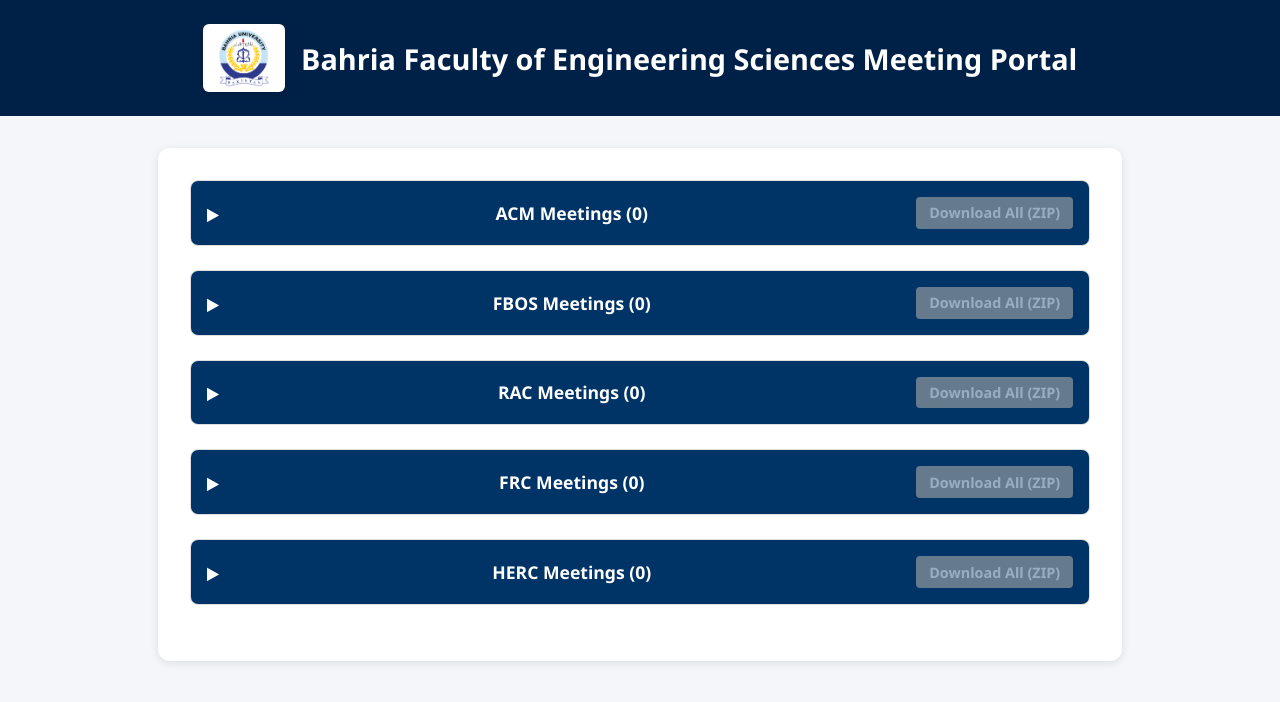
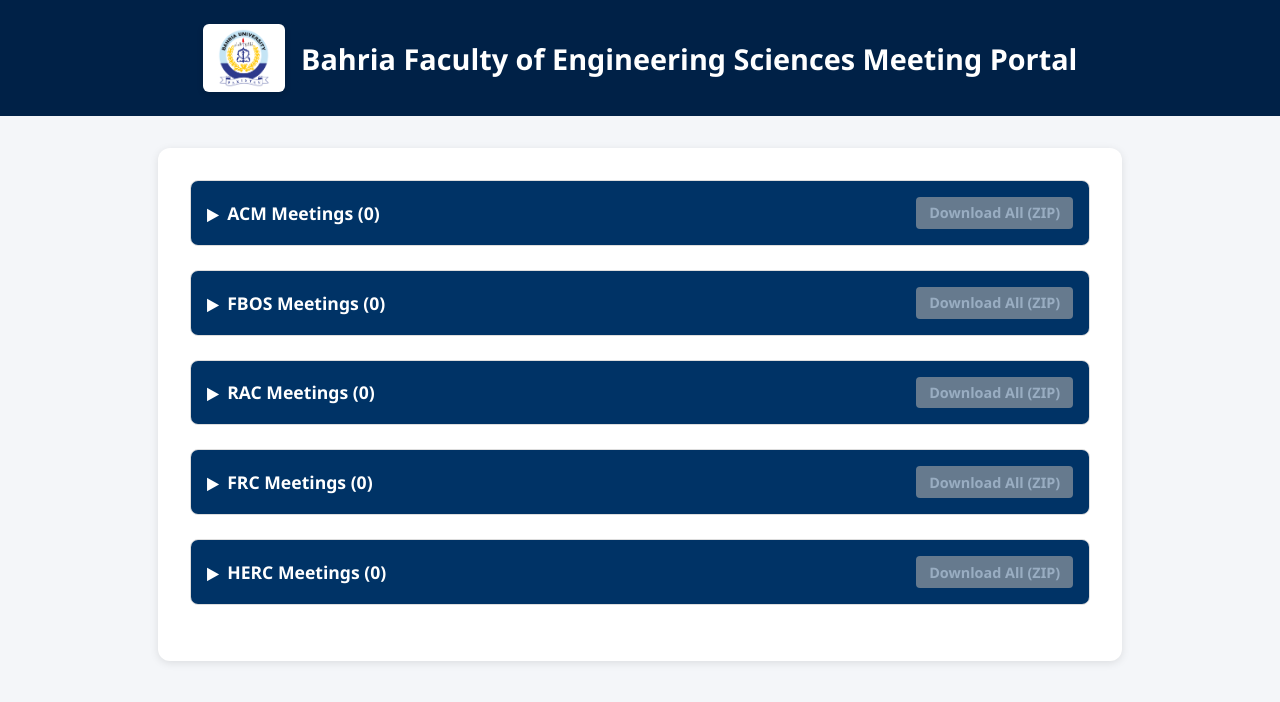
Before and after one commit to bufoes/bufoes.github.io, a Jekyll site: the page built from index.html, in a window 1280 px wide. Shown: the top 702 px of the page. Built offline with Jekyll 4.4.1, drawn with Linux system fonts in a browser that asks for light colours.

Commit message:
Update index.html

```diff
--- a/index.html
+++ b/index.html
@@ -68,8 +68,8 @@
       cursor: pointer;
       user-select: none;
       display: flex;
-      justify-content: space-between;
       align-items: center;
+      /* Removed justify-content: space-between */
     }
 
     summary::before {
@@ -84,6 +84,11 @@
 
     summary:hover {
       background-color: #1a4d8f;
+    }
+
+    summary .category-title {
+      flex: 1;
+      text-align: left;
     }
 
     .download-all {
@@ -164,7 +169,7 @@
 
     <details>
       <summary>
-        {{ cat | upcase }} Meetings ({{ filtered_pdfs.size }})
+        <span class="category-title">{{ cat | upcase }} Meetings ({{ filtered_pdfs.size }})</span>
         {% if zip_file %}
           <a href="#" class="download-all" onclick="downloadZip(event, '{{ cat }}')">Download All (ZIP)</a>
         {% else %}
```
